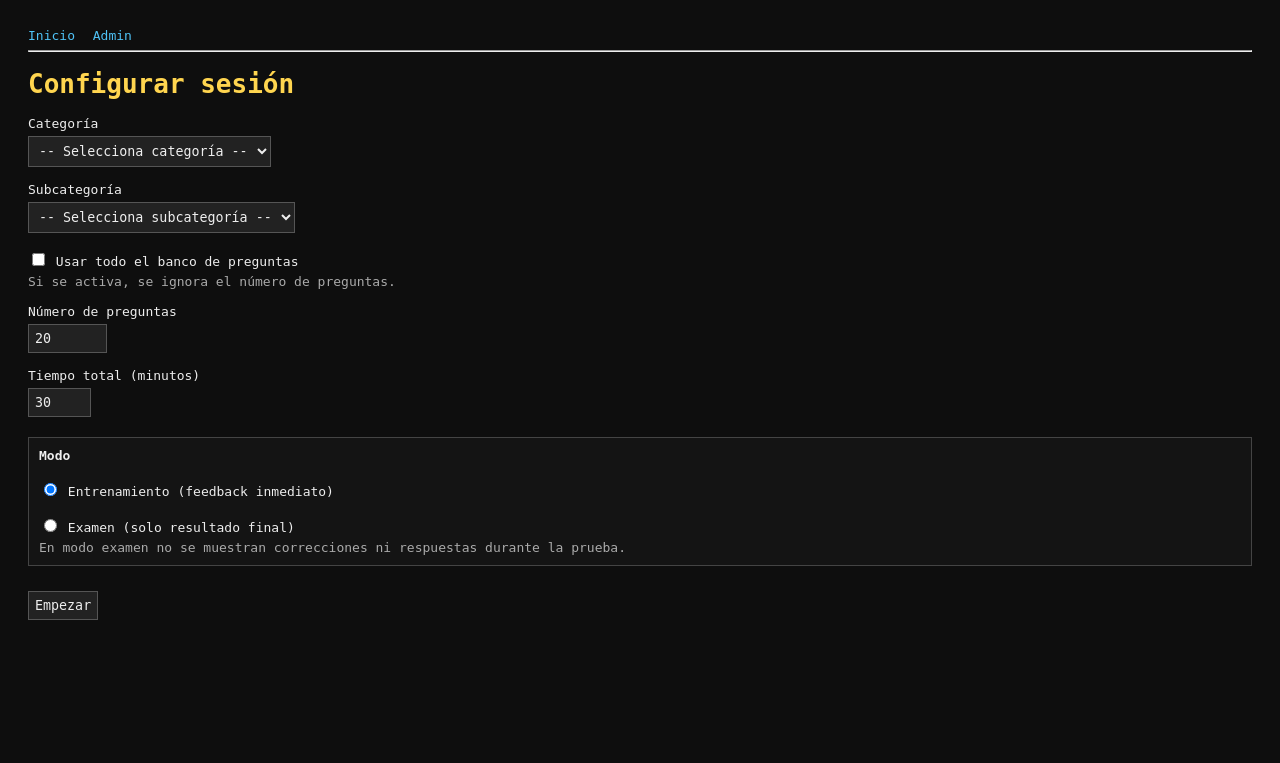
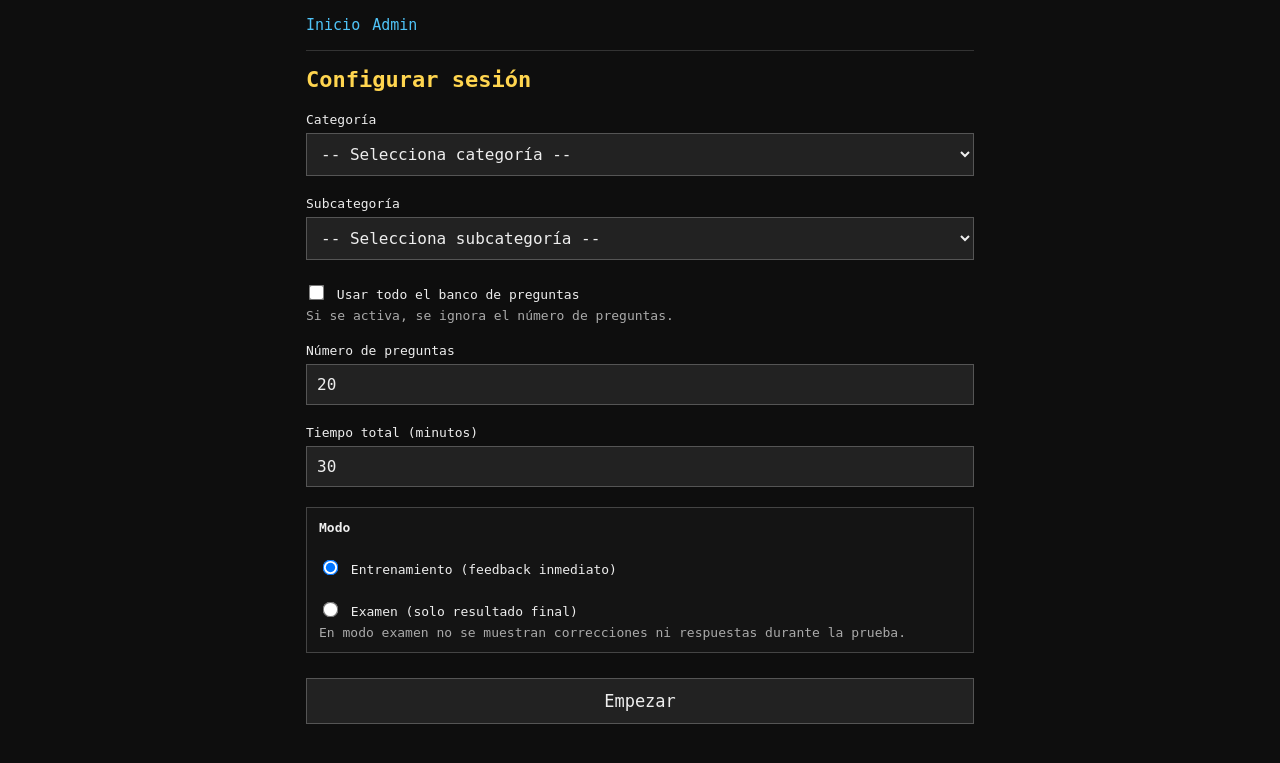
Before and after one commit to Eulalawrence19/sciences-trainer, a FastAPI app: page / in a window 1280 px wide. Shown: the top 763 px of the page. Run offline with FastAPI, Linux system fonts and the light colour scheme.

Commit message:
Update templates and logic

```diff
--- a/app/templates/index.html
+++ b/app/templates/index.html
@@ -2,55 +2,125 @@
 <html lang="es">
 <head>
 <meta charset="UTF-8">
+<meta name="viewport" content="width=device-width, initial-scale=1.0">
 <title>Sciences Trainer</title>
 
 <style>
+  /* =========================
+     BASE
+     ========================= */
+
+  * {
+    box-sizing: border-box;
+  }
+
   body {
     font-family: monospace;
-    background:#0e0e0e;
-    color:#eee;
-    padding:20px;
+    background: #0e0e0e;
+    color: #eee;
+    padding: 16px;
+    max-width: 700px;
+    margin: 0 auto;
+  }
+
+  h1 {
+    color: #ffd54f;
+    font-size: 22px;
+  }
+
+  hr {
+    border: none;
+    border-top: 1px solid #333;
+    margin: 16px 0;
+  }
+
+  /* =========================
+     NAV
+     ========================= */
+
+  nav {
+    display: flex;
+    flex-wrap: wrap;
+    gap: 12px;
+    margin-bottom: 8px;
   }
 
   nav a {
-    color:#4fc3f7;
-    text-decoration:none;
-    margin-right:10px;
+    color: #4fc3f7;
+    text-decoration: none;
+    font-size: 15px;
   }
 
-  h1 { color:#ffd54f; }
+  /* =========================
+     FORM ELEMENTS
+     ========================= */
 
   label {
-    display:block;
-    margin-top:15px;
+    display: block;
+    margin-top: 20px;
   }
 
-  input, select, button {
-    background:#222;
-    color:#eee;
-    border:1px solid #555;
+  input,
+  select,
+  button {
+    width: 100%;
+    background: #222;
+    color: #eee;
+    border: 1px solid #555;
     font-family: monospace;
-    padding:6px;
-    margin-top:5px;
+    padding: 10px;
+    margin-top: 6px;
+    font-size: 16px; /* evita zoom en móvil */
+  }
+
+  input[type="checkbox"],
+  input[type="radio"] {
+    width: auto;
+    transform: scale(1.2);
+    margin-right: 6px;
   }
 
   button {
-    margin-top:25px;
-    cursor:pointer;
+    margin-top: 25px;
+    cursor: pointer;
+    font-size: 17px;
+    padding: 12px;
   }
 
+  /* =========================
+     HELPERS
+     ========================= */
+
   .hint {
-    color:#aaa;
-    font-size:13px;
-    margin-top:5px;
-    display:block;
+    color: #aaa;
+    font-size: 13px;
+    margin-top: 6px;
+    display: block;
   }
 
   .box {
-    margin-top:20px;
-    padding:10px;
-    border:1px solid #444;
-    background:#141414;
+    margin-top: 20px;
+    padding: 12px;
+    border: 1px solid #444;
+    background: #141414;
+  }
+
+  /* =========================
+     MOBILE REFINEMENT
+     ========================= */
+
+  @media (max-width: 480px) {
+    body {
+      padding: 12px;
+    }
+
+    h1 {
+      font-size: 20px;
+    }
+
+    .box {
+      padding: 12px;
+    }
   }
 </style>
 </head>
```
